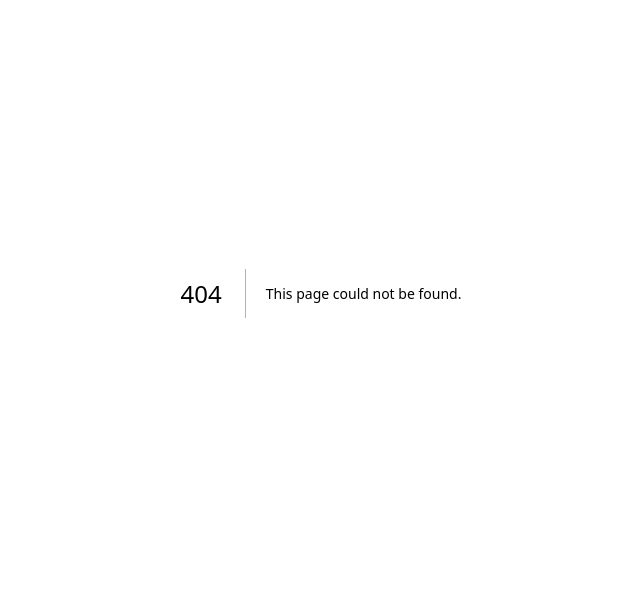
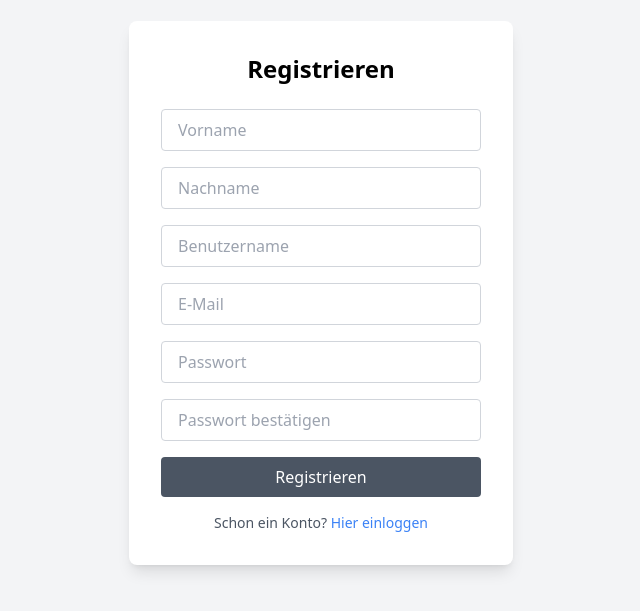
Before and after one commit to patricksolka/kmsScrum, a Next.js app in the folder frontend/: page /register in a window 1280 px wide. Before the commit this address had no page. Shown: the part 107-718 px from the top of the page, without its empty margins (319-959 px from the left). Built offline with nearby package versions, Linux system fonts and the light colour scheme.

Commit message:
added login and register

```diff
--- /dev/null
+++ b/frontend/src/app/login/page.tsx
@@ -0,0 +1,47 @@
+import Link from 'next/link';
+
+export default function Login() {
+  return (
+    <div className="flex justify-center items-center min-h-screen bg-gray-100">
+      <div className="bg-white shadow-lg rounded-lg p-8 w-full max-w-sm">
+        <h2 className="text-2xl font-semibold text-center mb-6">Login</h2>
+        <form>
+          <div className="mb-4">
+            <label htmlFor="login-page-email" className="sr-only">
+              E-Mail
+            </label>
+            <input
+              type="email"
+              id="login-page-email"
+              placeholder="E-Mail"
+              className="w-full px-4 py-2 border border-gray-300 rounded focus:outline-none focus:border-blue-500"
+            />
+          </div>
+          <div className="mb-4">
+            <label htmlFor="login-page-password" className="sr-only">
+              Password
+            </label>
+            <input
+              type="password"
+              id="login-page-password"
+              placeholder="Password"
+              className="w-full px-4 py-2 border border-gray-300 rounded focus:outline-none focus:border-blue-500"
+            />
+          </div>
+          <button
+            type="submit"
+            className="w-full bg-gray-600 text-white py-2 rounded hover:bg-gray-700"
+          >
+            Login
+          </button>
+        </form>
+        <p className="text-center mt-4 text-sm text-gray-600">
+          Noch kein Konto?{' '}
+          <Link href="/register" className="text-blue-500 hover:underline">
+            Hier registrieren
+          </Link>
+        </p>
+      </div>
+    </div>
+  );
+}
--- /dev/null
+++ b/frontend/src/app/register/page.tsx
@@ -0,0 +1,99 @@
+import Link from 'next/link';
+
+export default function Register() {
+  return (
+    <div className="flex justify-center items-center min-h-screen bg-gray-100">
+      <div className="bg-white shadow-lg rounded-lg p-8 w-full max-w-sm">
+        <h2 className="text-2xl font-semibold text-center mb-6">
+          Registrieren
+        </h2>
+        <form id="register-page-form">
+          <div className="mb-4">
+            <label htmlFor="register-page-firstname" className="sr-only">
+              Vorname
+            </label>
+            <input
+              type="text"
+              id="register-page-firstname"
+              placeholder="Vorname"
+              className="w-full px-4 py-2 border border-gray-300 rounded focus:outline-none focus:border-blue-500"
+              required
+            />
+          </div>
+          <div className="mb-4">
+            <label htmlFor="register-page-lastname" className="sr-only">
+              Nachname
+            </label>
+            <input
+              type="text"
+              id="register-page-lastname"
+              placeholder="Nachname"
+              className="w-full px-4 py-2 border border-gray-300 rounded focus:outline-none focus:border-blue-500"
+              required
+            />
+          </div>
+          <div className="mb-4">
+            <label htmlFor="register-page-username" className="sr-only">
+              Benutzername
+            </label>
+            <input
+              type="text"
+              id="register-page-username"
+              placeholder="Benutzername"
+              className="w-full px-4 py-2 border border-gray-300 rounded focus:outline-none focus:border-blue-500"
+              required
+            />
+          </div>
+          <div className="mb-4">
+            <label htmlFor="register-page-email" className="sr-only">
+              E-Mail
+            </label>
+            <input
+              type="email"
+              id="register-page-email"
+              placeholder="E-Mail"
+              className="w-full px-4 py-2 border border-gray-300 rounded focus:outline-none focus:border-blue-500"
+              required
+            />
+          </div>
+          <div className="mb-4">
+            <label htmlFor="register-page-password" className="sr-only">
+              Passwort
+            </label>
+            <input
+              type="password"
+              id="register-page-password"
+              placeholder="Passwort"
+              className="w-full px-4 py-2 border border-gray-300 rounded focus:outline-none focus:border-blue-500"
+              required
+            />
+          </div>
+          <div className="mb-4">
+            <label htmlFor="register-page-confirm-password" className="sr-only">
+              Passwort bestätigen
+            </label>
+            <input
+              type="password"
+              id="register-page-confirm-password"
+              placeholder="Passwort bestätigen"
+              className="w-full px-4 py-2 border border-gray-300 rounded focus:outline-none focus:border-blue-500"
+              required
+            />
+          </div>
+          <button
+            type="submit"
+            className="w-full bg-gray-600 text-white py-2 rounded hover:bg-gray-700"
+          >
+            Registrieren
+          </button>
+        </form>
+        <p className="text-center mt-4 text-sm text-gray-600">
+          Schon ein Konto?{' '}
+          <Link href="/login" className="text-blue-500 hover:underline">
+            Hier einloggen
+          </Link>
+        </p>
+      </div>
+    </div>
+  );
+}
```
